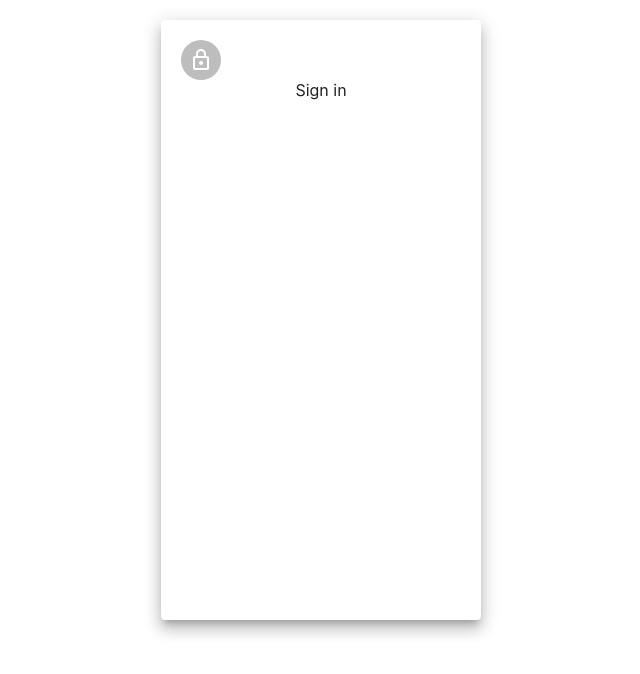
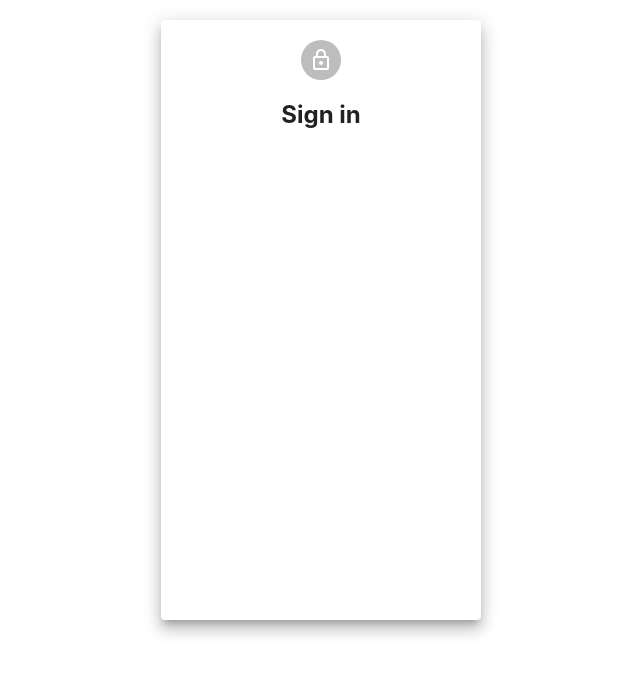
Before and after one commit to Asna1303/Placeme-2.0, a React (Create React App) app: page / in a window 1280 px wide. Shown: the top 674 px of the page, without its empty margins (319-959 px from the left). Built offline with nearby package versions, Linux system fonts and the light colour scheme.

Commit message:
aligned the avatar and title to the center

```diff
--- a/src/molecules/login.js
+++ b/src/molecules/login.js
@@ -9,8 +9,12 @@ const Login=() =>{
   return (
    <Grid>
 <Paper elevation ={10} style={paperStyle}>
-    <Avatar> <LockOutlinedIcon /></Avatar>
-Sign in
+  <Grid align='center'>
+  <Avatar> <LockOutlinedIcon /></Avatar>
+  <h2>Sign in</h2>
+  </Grid>
+
+
 </Paper>
    </Grid>
   )
```
